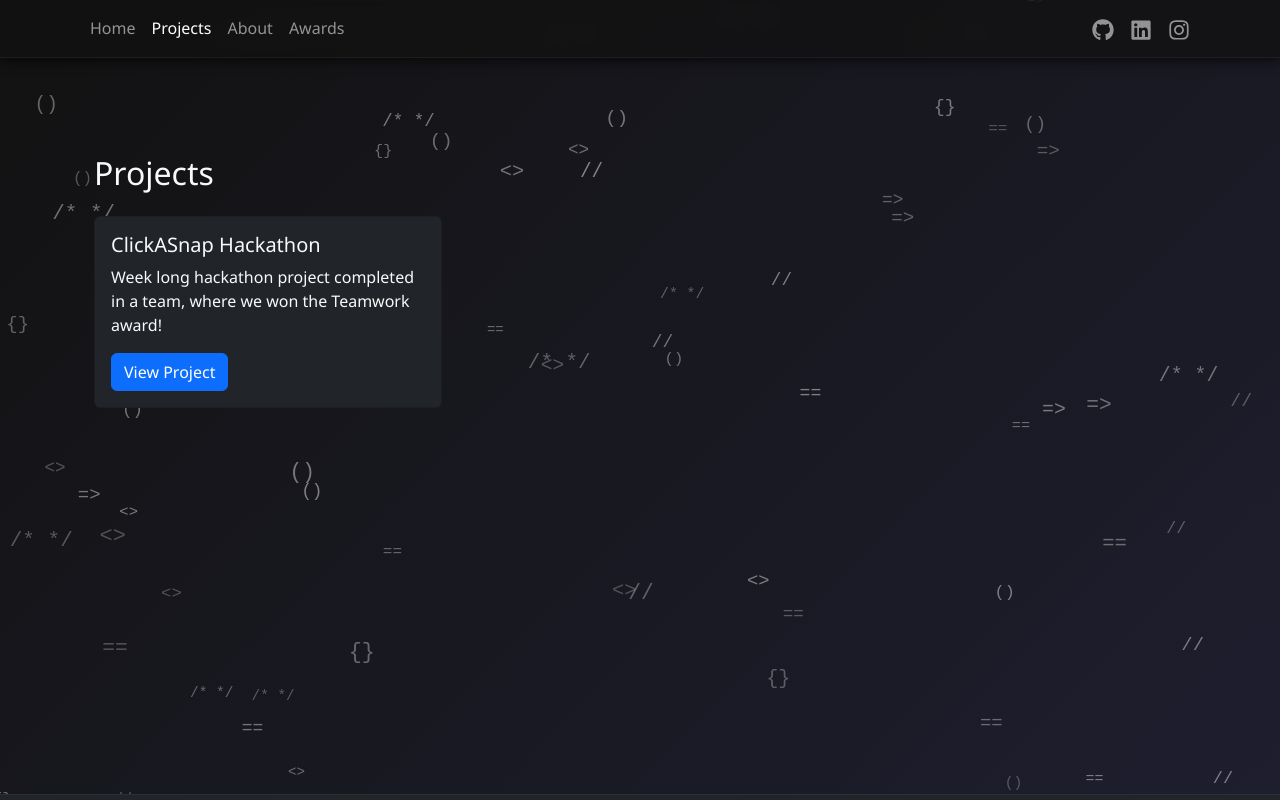
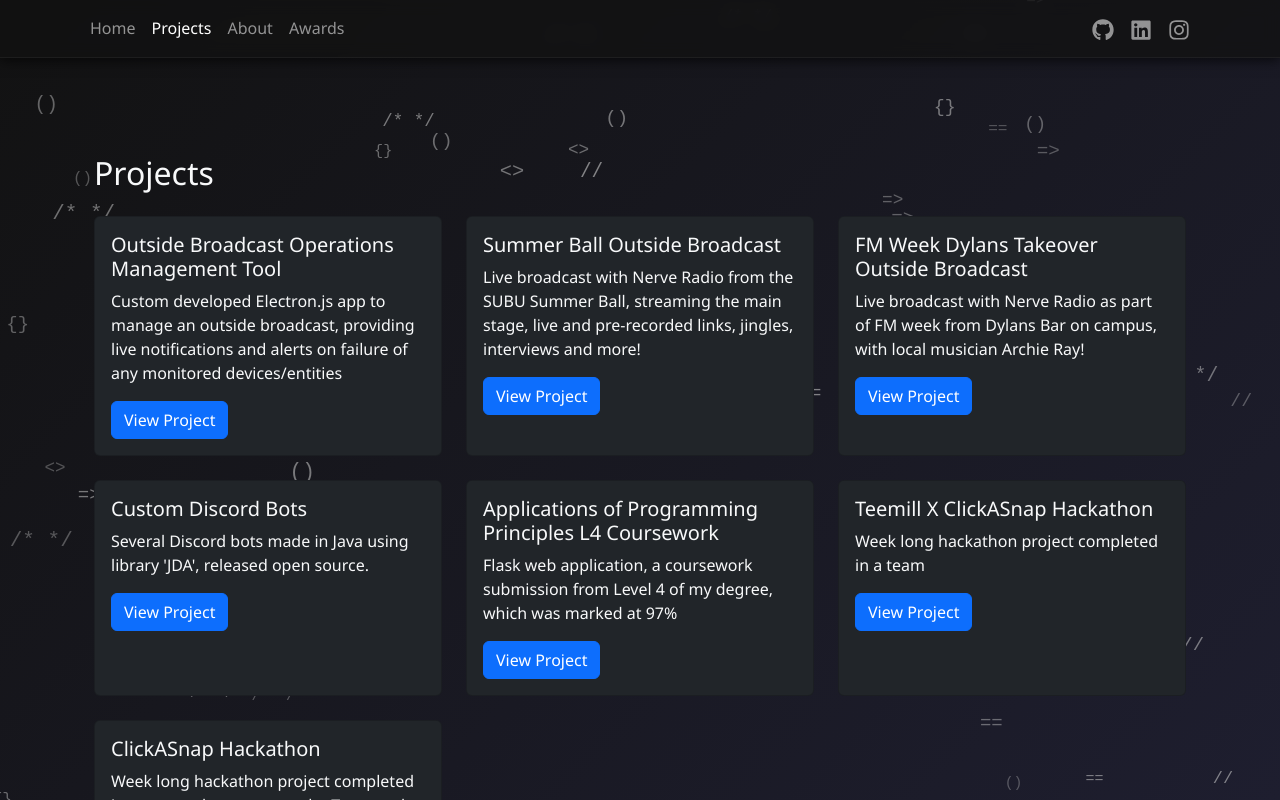
Before and after one commit to AndrewCarter04/portfolio, a React (Create React App) app: page /projects in a window 1280 px wide. Built offline with nearby package versions, Linux system fonts and the light colour scheme.

Commit message:
Add base projects

```diff
--- a/src/components/projectData.js
+++ b/src/components/projectData.js
@@ -1,6 +1,36 @@
 import clickasnapHackathon, { meta as clickasnapHackathonMeta } from '../pages/projects/clickasnap-hackathon';
+import teemillClickasnapHackathon, { meta as teemillClickasnapHackathonMeta } from '../pages/projects/teemill-clickasnap-hackathon';
+import appCwk, { meta as appCwkMeta } from '../pages/projects/app-cwk';
+import discordBots, { meta as discordBotsMeta } from '../pages/projects/discord-bots';
+import obomt, { meta as obomtMeta } from '../pages/projects/obomt';
+import summerBall2025, { meta as summerBall2025Meta } from '../pages/projects/summer-ball-2025';
+import dylansTakeover2025, { meta as dylansTakeover2025Meta } from '../pages/projects/dylans-takeover-2025';
 
 export const projects = [
+  {
+    component: obomt,
+    ...obomtMeta,
+  },
+  {
+    component: summerBall2025,
+    ...summerBall2025Meta,
+  },
+  {
+    component: dylansTakeover2025,
+    ...dylansTakeover2025Meta,
+  },
+  {
+    component: discordBots,
+    ...discordBotsMeta,
+  },
+  {
+    component: appCwk,
+    ...appCwkMeta,
+  },
+  {
+    component: teemillClickasnapHackathon,
+    ...teemillClickasnapHackathonMeta,
+  },
   {
     component: clickasnapHackathon,
     ...clickasnapHackathonMeta,
--- /dev/null
+++ b/src/pages/projects/app-cwk.jsx
@@ -0,0 +1,16 @@
+export const meta = {
+  slug: 'app-cwk',
+  title: 'Applications of Programming Principles L4 Coursework',
+  description: 'Flask web application, a coursework submission from Level 4 of my degree, which was marked at 97%',
+  date: '2025-10-05',
+};
+
+const AppCwk = () => (
+  <div>
+    <h2>{meta.title}</h2>
+    <p>{meta.description}</p>
+    {/* Add more images, text, etc. */}
+  </div>
+);
+
+export default AppCwk;
--- /dev/null
+++ b/src/pages/projects/discord-bots.jsx
@@ -0,0 +1,16 @@
+export const meta = {
+  slug: 'discord-bots',
+  title: 'Custom Discord Bots',
+  description: 'Several Discord bots made in Java using library \'JDA\', released open source.',
+  date: '2025-11-25',
+};
+
+const DiscordBots = () => (
+  <div>
+    <h2>{meta.title}</h2>
+    <p>{meta.description}</p>
+    {/* Add more images, text, etc. */}
+  </div>
+);
+
+export default DiscordBots;
--- /dev/null
+++ b/src/pages/projects/dylans-takeover-2025.jsx
@@ -0,0 +1,16 @@
+export const meta = {
+  slug: 'dylans-ob-2025',
+  title: 'FM Week Dylans Takeover Outside Broadcast',
+  description: 'Live broadcast with Nerve Radio as part of FM week from Dylans Bar on campus, with local musician Archie Ray!',
+  date: '2025-02-07',
+};
+
+const DylansOB = () => (
+  <div>
+    <h2>{meta.title}</h2>
+    <p>{meta.description}</p>
+    {/* Add more images, text, etc. */}
+  </div>
+);
+
+export default DylansOB;
--- /dev/null
+++ b/src/pages/projects/obomt.jsx
@@ -0,0 +1,16 @@
+export const meta = {
+  slug: 'obomt',
+  title: 'Outside Broadcast Operations Management Tool',
+  description: 'Custom developed Electron.js app to manage an outside broadcast, providing live notifications and alerts on failure of any monitored devices/entities',
+  date: '2025-05-31',
+};
+
+const OBOMT = () => (
+  <div>
+    <h2>{meta.title}</h2>
+    <p>{meta.description}</p>
+    {/* Add more images, text, etc. */}
+  </div>
+);
+
+export default OBOMT;
--- /dev/null
+++ b/src/pages/projects/summer-ball-2025.jsx
@@ -0,0 +1,16 @@
+export const meta = {
+  slug: 'summerball-ob-2025',
+  title: 'Summer Ball Outside Broadcast',
+  description: 'Live broadcast with Nerve Radio from the SUBU Summer Ball, streaming the main stage, live and pre-recorded links, jingles, interviews and more!',
+  date: '2025-05-31',
+};
+
+const SummerballOB = () => (
+  <div>
+    <h2>{meta.title}</h2>
+    <p>{meta.description}</p>
+    {/* Add more images, text, etc. */}
+  </div>
+);
+
+export default SummerballOB;
--- /dev/null
+++ b/src/pages/projects/teemill-clickasnap-hackathon.jsx
@@ -0,0 +1,16 @@
+export const meta = {
+  slug: 'teemill-clickasnap-hackathon',
+  title: 'Teemill X ClickASnap Hackathon',
+  description: 'Week long hackathon project completed in a team',
+  date: '2023-11-01',
+};
+
+const TeemillClickASnapHackathon = () => (
+  <div>
+    <h2>{meta.title}</h2>
+    <p>{meta.description}</p>
+    {/* Add more images, text, etc. */}
+  </div>
+);
+
+export default TeemillClickASnapHackathon;
```
